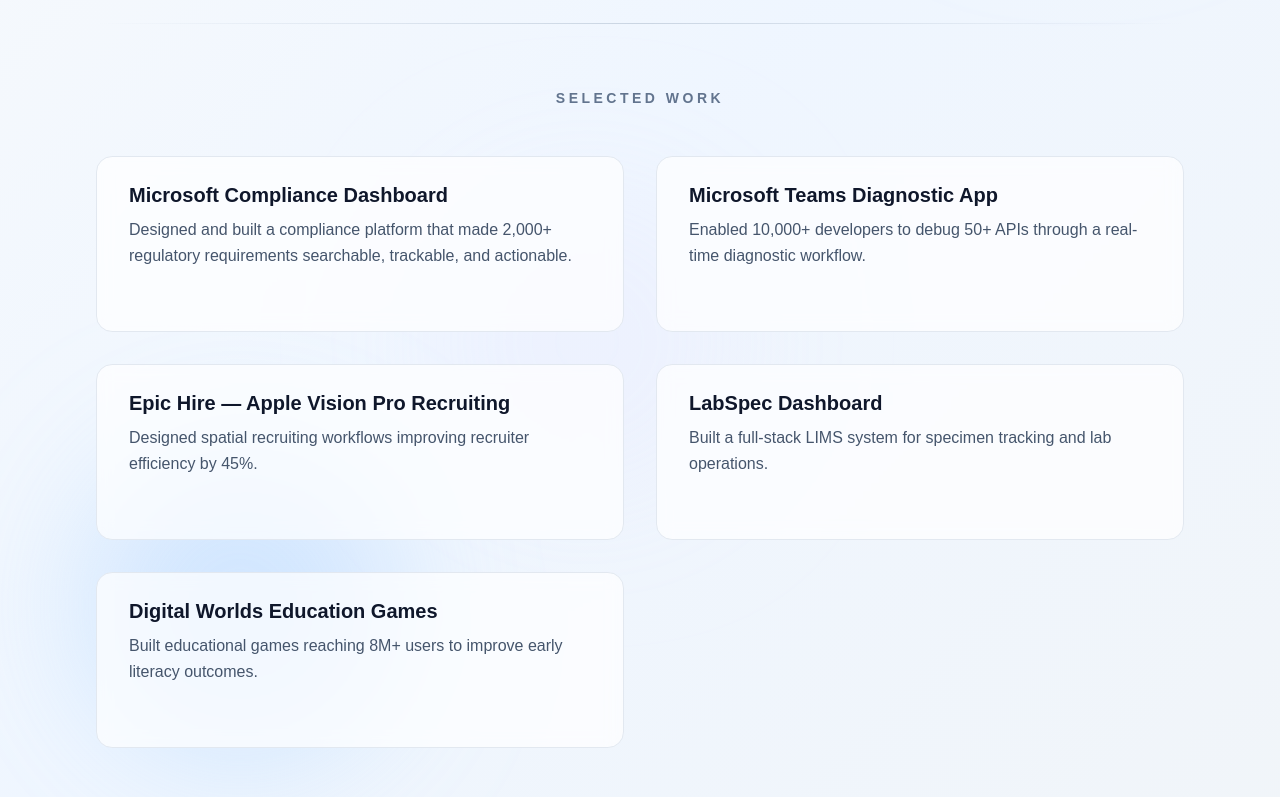
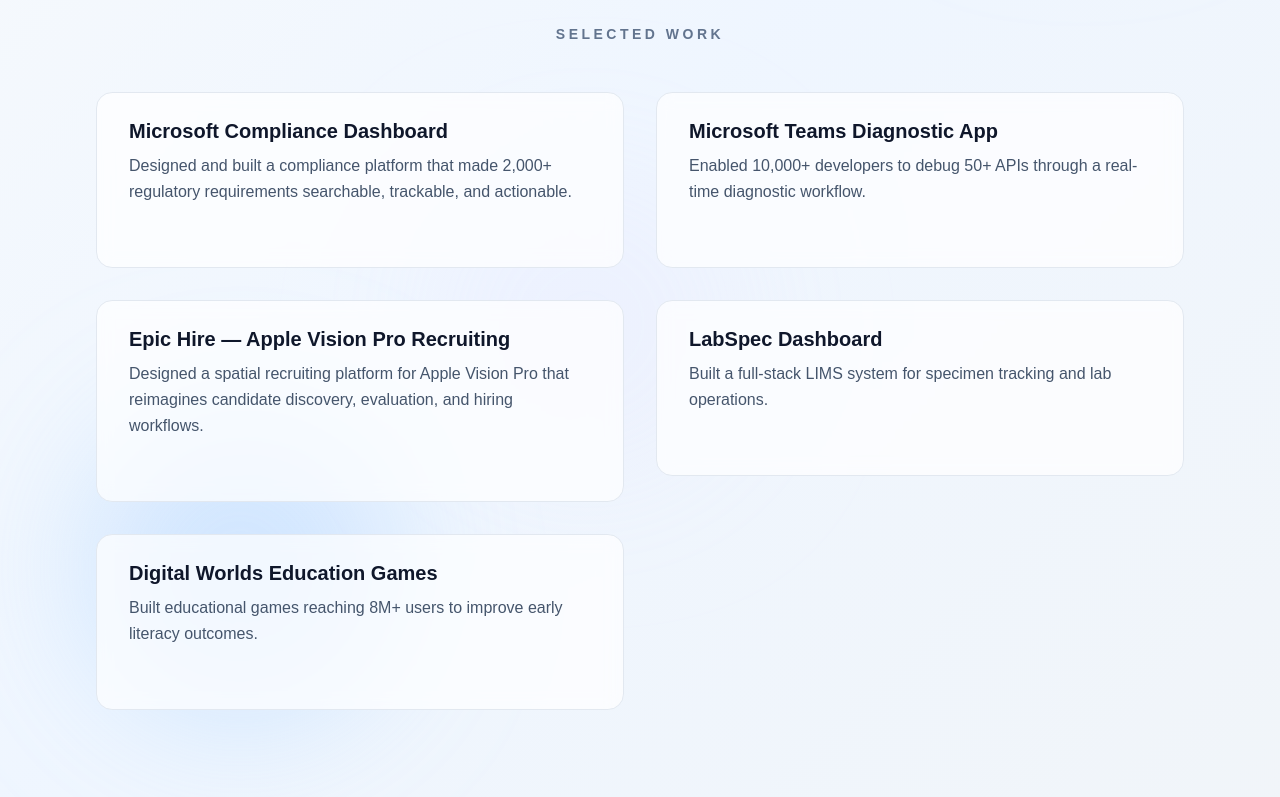
Before and after one commit to AvaVellozzi/ava-portfolio, a Next.js app: page / in a window 1280 px wide. Shown: the part 561-1358 px from the top of the page. Built offline with nearby package versions, Linux system fonts and the light colour scheme.

Commit message:
design fixes

```diff
--- a/app/page.tsx
+++ b/app/page.tsx
@@ -11,7 +11,7 @@
       <div className="max-w-6xl mx-auto px-8 py-24">
 
         {/* HERO */}
-        <section className="text-center mb-32">
+        <section className="text-center mb-16">
           {/* Name with gradient */}
           <h1 className="text-8xl font-bold tracking-tighter mb-4 bg-gradient-to-r from-slate-900 to-indigo-700 bg-clip-text text-transparent">
             Ava Vellozzi
@@ -63,9 +63,9 @@
             link="/projects/teams"
           />
 
-          <ProjectCard
+         <ProjectCard
             title="Epic Hire — Apple Vision Pro Recruiting"
-            description="Designed spatial recruiting workflows improving recruiter efficiency by 45%."
+            description="Designed a spatial recruiting platform for Apple Vision Pro that reimagines candidate discovery, evaluation, and hiring workflows."
             link="/projects/epic-hire"
           />
 
```
